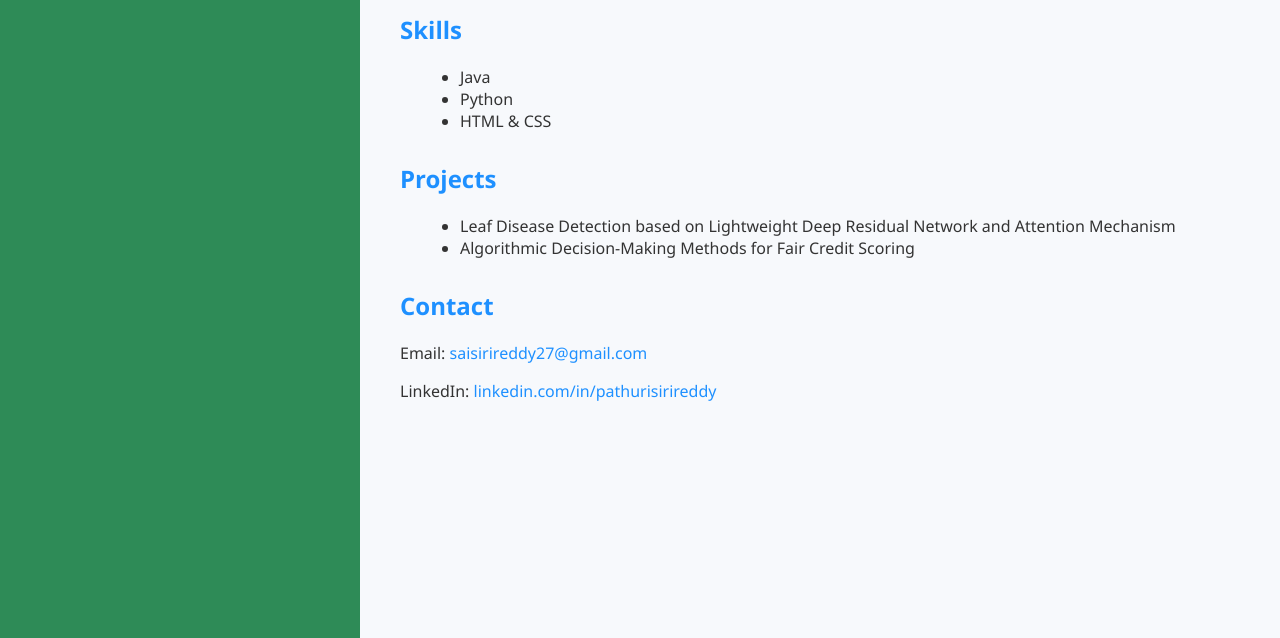
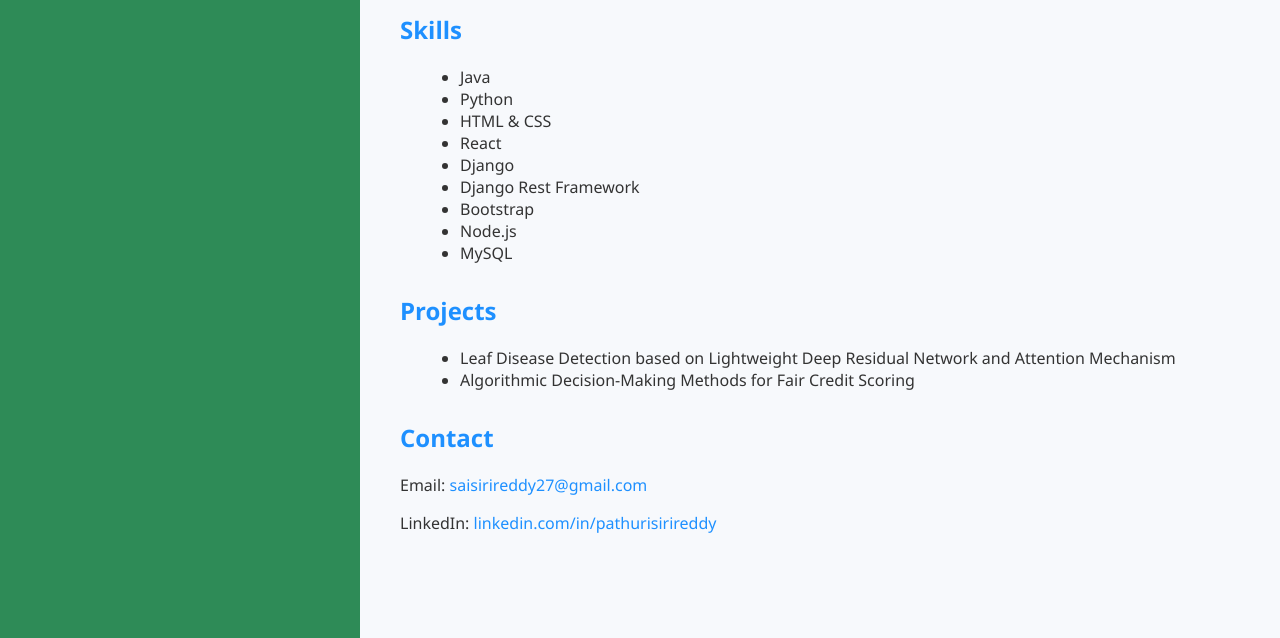
Before and after one commit to sirireddyy/Portfolio, a plain HTML site: page index.html in a window 1280 px wide. Shown: the part 162-800 px from the top of the page. Drawn offline with Linux system fonts and the light colour scheme.

Commit message:
Update index.html

```diff
--- a/index.html
+++ b/index.html
@@ -26,6 +26,12 @@
           <li>Java</li>
           <li>Python</li>
           <li>HTML & CSS</li>
+          <li>React</li>
+          <li>Django</li>
+          <li>Django Rest Framework</li>
+          <li>Bootstrap</li>
+          <li>Node.js</li>
+           <li>MySQL</li>
         </ul>
       </section>
 
```
